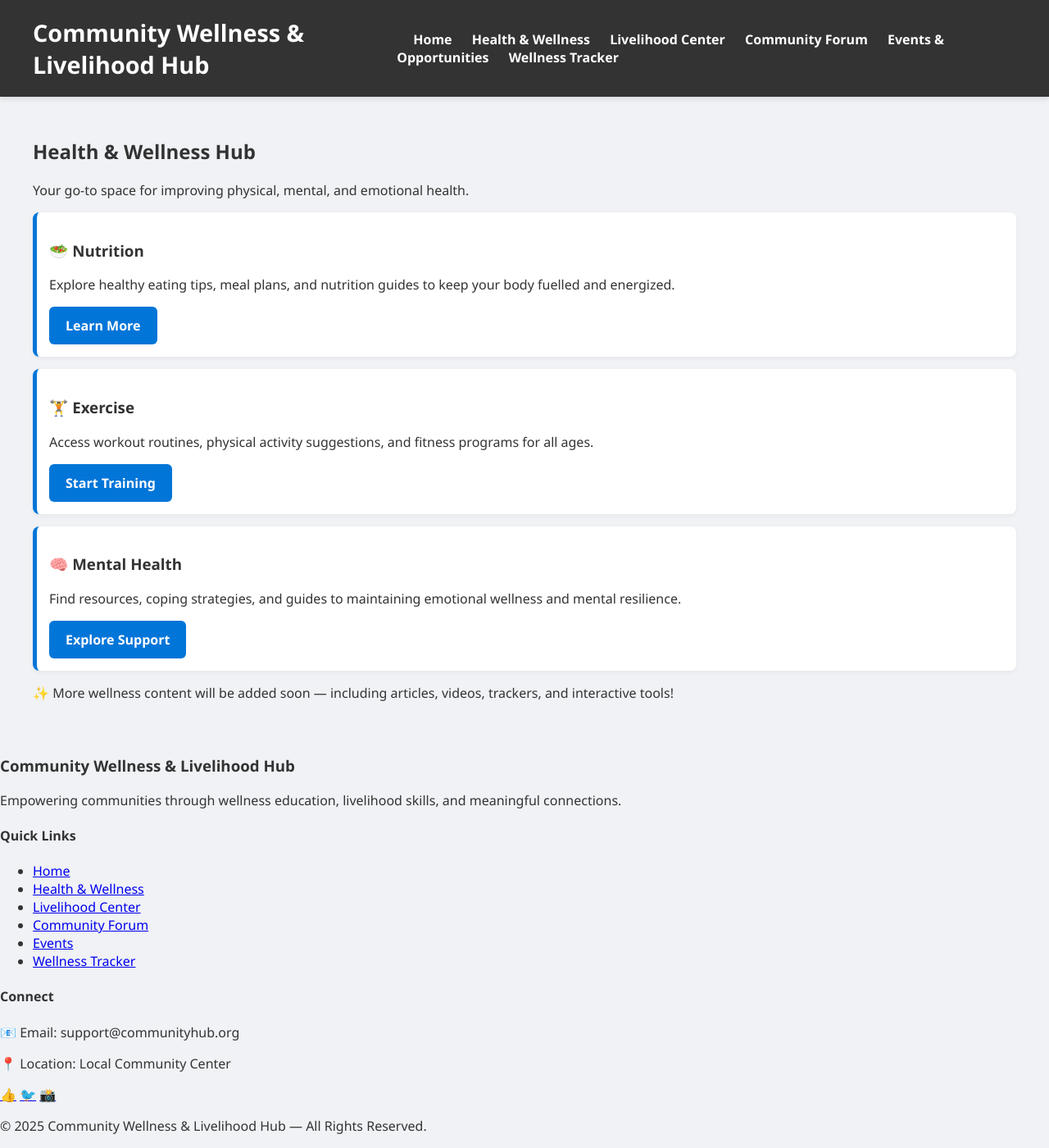
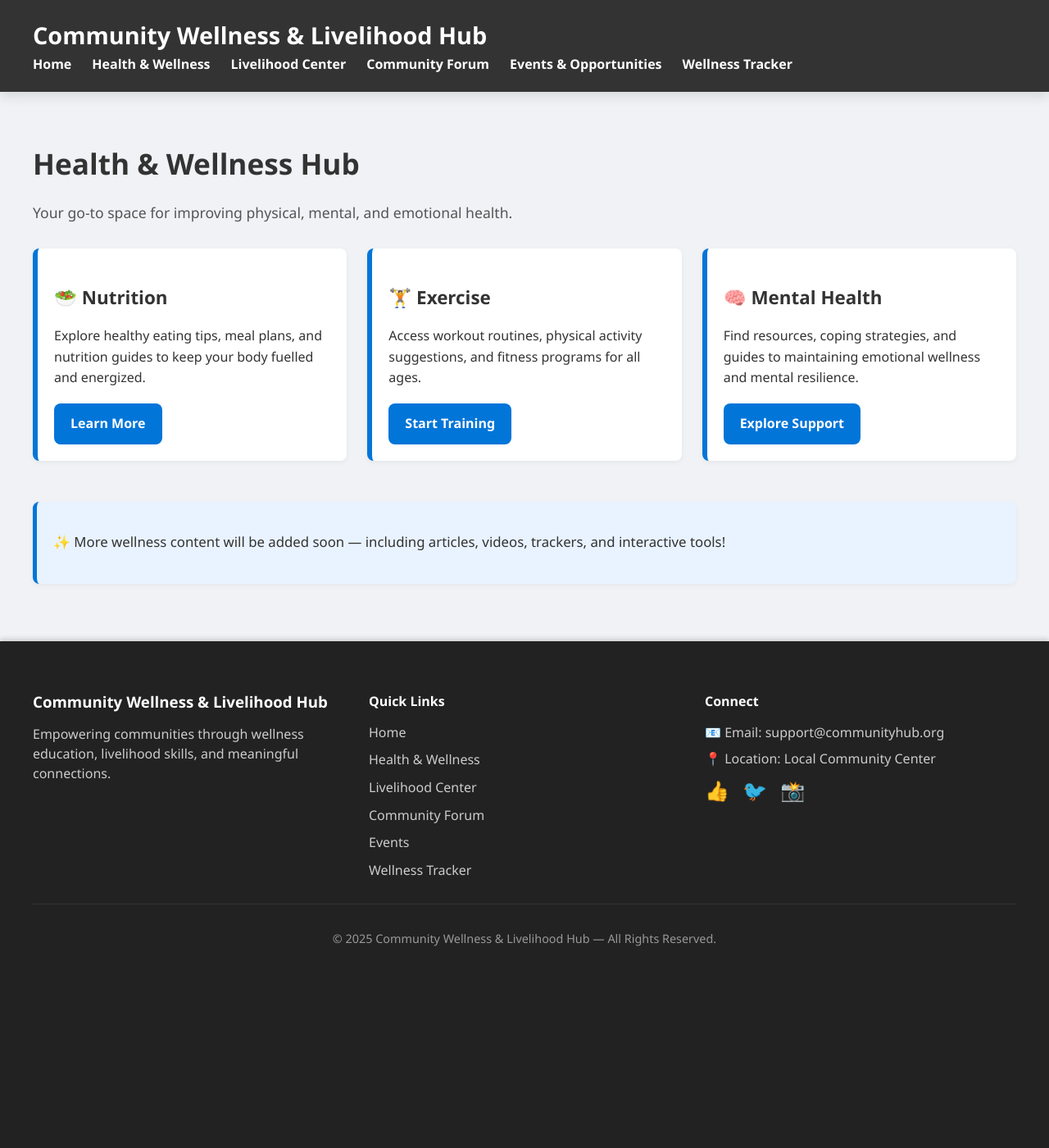
Before and after one commit to Ziiiil/ACP-PROJECT, a Flask app: page /health in a window 1280 px wide. Shown: the whole page at 82% size. After the commit the page ends 1154 px from the top, so only its background shows below. Run offline with Flask 3, Linux system fonts and the light colour scheme.

Commit message:
Improved UI: added cards, footer, updated pages

```diff
--- a/Static/style.css
+++ b/Static/style.css
@@ -1,20 +1,38 @@
-/* Global styles */
+/* ------------------------------
+   Global Styles
+--------------------------------*/
+:root {
+    --primary: #0275d8;
+    --primary-dark: #025aa5;
+    --bg: #f0f2f5;
+    --card-bg: #fff;
+    --text: #333;
+    --radius: 8px;
+    --shadow-sm: 0 2px 6px rgba(0,0,0,0.05);
+    --shadow-md: 0 5px 15px rgba(0,0,0,0.12);
+}
+
 body {
     font-family: 'Segoe UI', Tahoma, Geneva, Verdana, sans-serif;
-    background: #f0f2f5;
+    background: var(--bg);
     margin: 0;
     padding: 0;
-    color: #333;
+    color: var(--text);
+    line-height: 1.6;
 }
 
-/* Navigation bar */
+
+/* ------------------------------
+   Navigation Bar
+--------------------------------*/
 nav {
     background: #333;
     padding: 20px 40px;
     display: flex;
     align-items: center;
     justify-content: space-between;
-    box-shadow: 0 3px 6px rgba(0,0,0,0.1);
+    flex-wrap: wrap;
+    box-shadow: var(--shadow-md);
 }
 
 nav h2 {
@@ -23,57 +41,126 @@ nav h2 {
     font-size: 1.8rem;
 }
 
-nav a {
+.nav-links {
+    display: flex;
+    gap: 25px;
+}
+
+.nav-links a {
     color: #fff;
-    margin-left: 20px;
     text-decoration: none;
     font-weight: 600;
     transition: color 0.3s ease;
 }
 
-nav a:hover {
-    color: #0275d8;
+.nav-links a:hover {
+    color: var(--primary);
 }
 
-/* Container */
+nav a::after {
+    content: "";
+    position: absolute;
+    width: 0;
+    height: 2px;
+    background: var(--primary);
+    bottom: -4px;
+    left: 0;
+    transition: width 0.3s ease;
+}
+
+/* ------------------------------
+   Container
+--------------------------------*/
 .container {
     padding: 30px 40px;
     max-width: 1200px;
     margin: 0 auto;
 }
 
-/* Buttons */
+/* ------------------------------
+   Hero Section
+--------------------------------*/
+.hero {
+    text-align: center;
+    padding: 60px 20px;
+    background: linear-gradient(to right, #e7f1ff, #f4faff);
+    border-radius: var(--radius);
+    margin-bottom: 40px;
+    box-shadow: var(--shadow-sm);
+}
+
+.hero h1 {
+    font-size: 2.4rem;
+    margin-bottom: 10px;
+}
+
+.hero .subtitle {
+    font-size: 1.2rem;
+    color: #555;
+    margin-bottom: 25px;
+}
+
+.hero-btn {
+    padding: 14px 28px;
+    font-size: 1.1rem;
+    border-radius: 10px;
+}
+
+
+/* ------------------------------
+   Features Grid
+--------------------------------*/
+.features {
+    display: grid;
+    grid-template-columns: repeat(auto-fit, minmax(260px, 1fr));
+    gap: 25px;
+    margin-top: 20px;
+}
+
+/* Divider line */
+.divider {
+    margin: 40px 0;
+    border: 0;
+    border-top: 2px solid #ddd;
+}
+
+/* ------------------------------
+   Buttons
+--------------------------------*/
 .button {
-    background: #0275d8;
+    background: var(--primary);
     color: #fff;
     padding: 12px 20px;
     text-decoration: none;
-    border-radius: 6px;
+    border-radius: var(--radius);
     display: inline-block;
     font-weight: 600;
+    cursor: pointer;
     transition: background 0.3s ease, transform 0.2s ease;
 }
 
 .button:hover {
-    background: #025aa5;
+    background: var(--primary-dark);
     transform: translateY(-2px);
 }
 
-/* Input fields and textareas */
+
+/* ------------------------------
+   Inputs & Textarea
+--------------------------------*/
 .input, .textarea {
     width: 100%;
     padding: 12px;
     margin-bottom: 20px;
     border: 1px solid #ccc;
-    border-radius: 6px;
+    border-radius: var(--radius);
     font-size: 1rem;
-    box-sizing: border-box;
-    transition: border-color 0.3s ease, box-shadow 0.3s ease;
+    transition: border-color 0.3s ease, box-shadow 0.3s ease, background 0.3s ease;
 }
 
 .input:focus, .textarea:focus {
-    border-color: #0275d8;
-    box-shadow: 0 0 5px rgba(2, 117, 216, 0.3);
+    border-color: var(--primary);
+    box-shadow: 0 0 6px rgba(2, 117, 216, 0.3);
     outline: none;
 }
 
@@ -82,30 +169,36 @@ nav a:hover {
     resize: vertical;
 }
 
-/* Cards */
+
+/* ------------------------------
+   Cards
+--------------------------------*/
 .card {
-    background: #fff;
+    background: var(--card-bg);
     padding: 20px;
     margin-bottom: 20px;
-    border-left: 5px solid #0275d8;
-    box-shadow: 0 2px 6px rgba(0,0,0,0.05);
-    border-radius: 8px;
-    transition: transform 0.2s ease, box-shadow 0.2s ease;
+    border-left: 6px solid var(--primary);
+    border-radius: var(--radius);
+    box-shadow: var(--shadow-sm);
+    transition: transform 0.25s ease, box-shadow 0.25s ease;
 }
 
 .card:hover {
-    transform: translateY(-3px);
-    box-shadow: 0 5px 15px rgba(0,0,0,0.1);
+    transform: translateY(-5px);
+    box-shadow: var(--shadow-md);
 }
 
-/* Tables */
+
+/* ------------------------------
+   Tables
+--------------------------------*/
 table {
     width: 100%;
     border-collapse: collapse;
-    background: #fff;
-    border-radius: 8px;
+    background: var(--card-bg);
+    border-radius: var(--radius);
     overflow: hidden;
-    box-shadow: 0 2px 6px rgba(0,0,0,0.05);
+    box-shadow: var(--shadow-sm);
 }
 
 table th, table td {
@@ -114,7 +207,7 @@ table th, table td {
 }
 
 table th {
-    background: #0275d8;
+    background: var(--primary);
     color: #fff;
     font-weight: 600;
 }
@@ -127,15 +220,21 @@ table tr:hover {
     background: #e6f0fa;
 }
 
-/* Responsive */
-@media (max-width: 768px) {
+
+/* ------------------------------
+   Responsive Adjustments
+--------------------------------*/
+@media (max-width: 900px) {
+
     nav {
         flex-direction: column;
         align-items: flex-start;
+        gap: 15px;
     }
 
-    nav a {
-        margin: 10px 0 0 0;
+    .nav-links {
+        flex-wrap: wrap;
+        gap: 15px;
     }
 
     .container {
@@ -143,30 +242,171 @@ table tr:hover {
     }
 }
 
+@media (max-width: 600px) {
 
-.input, .textarea {
-    width: 100%;
-    padding: 10px;
-    margin-bottom: 15px;
+    nav h2 {
+        font-size: 1.5rem;
+    }
+
+    .button {
+        width: 100%;
+        text-align: center;
+    }
+
+    .card {
+        padding: 15px;
+    }
+
+    table {
+        display: block;
+        overflow-x: auto;
+        white-space: nowrap;
+    }
 }
 
-.textarea {
-    height: 100px;
+/* ------------------------------
+   Page Titles
+--------------------------------*/
+.page-title {
+    font-size: 2.2rem;
+    margin-bottom: 10px;
 }
 
-.card {
-    background: white;
-    padding: 15px;
-    margin-bottom: 15px;
-    border-left: 5px solid #0275d8;
+.page-subtitle {
+    font-size: 1.1rem;
+    color: #555;
+    margin-bottom: 30px;
 }
 
-table {
-    width: 100%;
-    border-collapse: collapse;
+
+/* ------------------------------
+   Health Category Grid
+--------------------------------*/
+.health-grid {
+    display: grid;
+    grid-template-columns: repeat(auto-fit, minmax(260px, 1fr));
+    gap: 25px;
+    margin-bottom: 30px;
 }
 
-table th, table td {
-    padding: 10px;
-    border: 1px solid #ccc;
+.health-card h3 {
+    font-size: 1.4rem;
+    margin-bottom: 12px;
 }
+
+.health-card p {
+    margin-bottom: 18px;
+}
+
+
+/* ------------------------------
+   Info Box (for future modules)
+--------------------------------*/
+.info-box {
+    background: #e9f3ff;
+    padding: 20px;
+    border-left: 5px solid var(--primary);
+    border-radius: var(--radius);
+    box-shadow: var(--shadow-sm);
+    margin-top: 20px;
+    font-size: 1.05rem;
+}
+
+/* ------------------------------
+   Livelihood Card Grid
+--------------------------------*/
+.livelihood-grid {
+    display: grid;
+    grid-template-columns: repeat(auto-fit, minmax(260px, 1fr));
+    gap: 25px;
+    margin-bottom: 30px;
+}
+
+.livelihood-card h3 {
+    font-size: 1.4rem;
+    margin-bottom: 12px;
+}
+
+.livelihood-card p {
+    margin-bottom: 18px;
+}
+
+/* ------------------------------
+   Footer
+--------------------------------*/
+footer {
+    background: #222;
+    color: #ddd;
+    padding: 40px 40px 20px;
+    margin-top: 40px;
+    box-shadow: 0 -3px 6px rgba(0,0,0,0.15);
+}
+
+.footer-content {
+    display: grid;
+    grid-template-columns: repeat(auto-fit, minmax(260px, 1fr));
+    gap: 30px;
+    margin-bottom: 20px;
+}
+
+.footer-section h3,
+.footer-section h4 {
+    color: #fff;
+    margin-bottom: 12px;
+}
+
+.footer-section p {
+    margin: 8px 0;
+    color: #ccc;
+    line-height: 1.5;
+}
+
+.footer-section ul {
+    list-style: none;
+    margin: 0;
+    padding: 0;
+}
+
+.footer-section ul li {
+    margin-bottom: 8px;
+}
+
+.footer-section ul li a {
+    color: #ccc;
+    text-decoration: none;
+    transition: color 0.3s ease;
+}
+
+.footer-section ul li a:hover {
+    color: var(--primary);
+}
+
+/* Social Icons */
+.social-links a {
+    font-size: 1.5rem;
+    margin-right: 12px;
+    text-decoration: none;
+    color: #ccc;
+    transition: color 0.3s ease, transform 0.2s ease;
+}
+
+.social-links a:hover {
+    color: var(--primary);
+    transform: translateY(-2px);
+}
+
+/* Footer bottom */
+.footer-bottom {
+    text-align: center;
+    padding-top: 15px;
+    border-top: 1px solid #333;
+    color: #999;
+    font-size: 0.9rem;
+}
+
+/* Responsive spacing */
+@media (max-width: 600px) {
+    footer {
+        padding: 30px 20px;
+    }
+}
```
